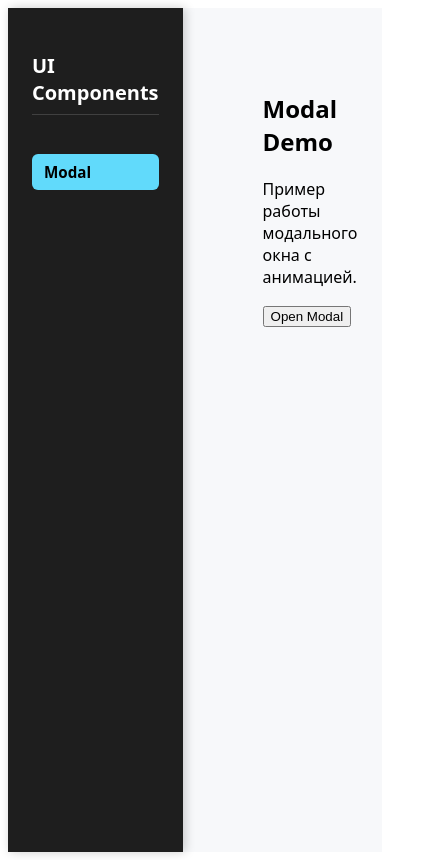
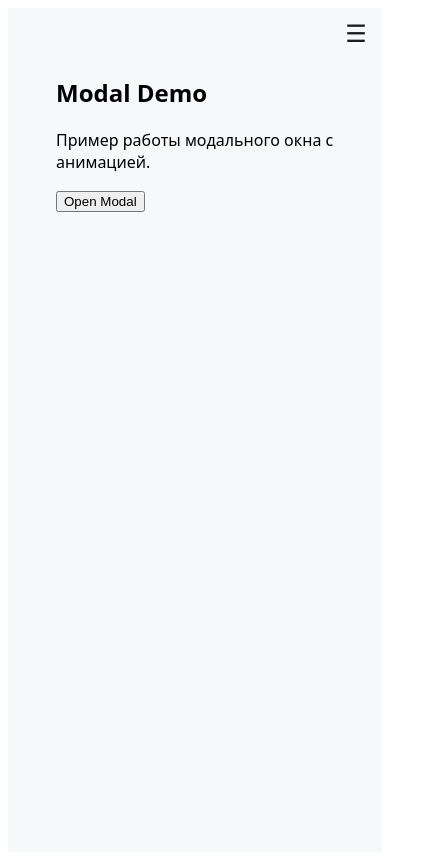
Before and after one commit to aliyarerbolatov12-maker/react-practice-lab, a React app: page /modal in a window 390 px wide. Shown: the whole page, 437 px wide, since content can reach past the window. Built offline with nearby package versions, Linux system fonts and the light colour scheme; the HTML template or start-up script is replaced by a standard one.

Commit message:
feat(layout): add responsive UiLayout with burger menu

```diff
--- a/src/layouts/UiLayout.module.css
+++ b/src/layouts/UiLayout.module.css
@@ -3,17 +3,51 @@
     min-height: 100vh;
     background-color: #f7f8fa;
     font-family: system-ui, -apple-system, "Segoe UI", Roboto, sans-serif;
+    overflow-x: hidden;
+}
+
+.menuButton {
+    display: block;
+    position: fixed;
+    top: 1rem;
+    right: 1rem;
+    z-index: 500;
+    font-size: 1.5rem;
+    background: none;
+    border: none;
+    color: #1e1e1e;
+    cursor: pointer;
+    padding: 0.25rem 0.45rem;
+    border-radius: 6px;
+    transition: color 0.2s ease;
+}
+
+.menuButton.open {
+    color: #ffffff;
 }
 
 .sidebar {
-  width: 240px;
-  background-color: #1e1e1e;
+    position: fixed;
+    top: 0;
+    right: 0;
+    height: 100vh;
+    width: 280px;
+    max-width: 85%;
+    background: #1e1e1e;
     color: #fff;
     padding: 1.5rem;
     display: flex;
     flex-direction: column;
     gap: 1.2rem;
-  box-shadow: 2px 0 10px rgba(0, 0, 0, 0.2);
+    transform: translateX(110%);
+    transition: transform 0.3s ease, opacity 0.2s ease;
+    opacity: 0;
+    z-index: 150;
+}
+
+.sidebar.open {
+    transform: translateX(0);
+    opacity: 1;
 }
 
 .title {
@@ -35,7 +69,7 @@
     font-size: 0.95rem;
     padding: 0.5rem 0.75rem;
     border-radius: 6px;
-  transition: all 0.2s ease-in-out;
+    transition: background-color 0.2s ease, color 0.2s ease;
 }
 
 .link:hover {
@@ -52,16 +86,25 @@
 .main {
     flex: 1;
     padding: 2rem 3rem;
-  animation: fadeIn 0.3s ease-out;
 }
 
-@keyframes fadeIn {
-  from {
-    opacity: 0;
-    transform: translateY(8px);
+@media (max-width: 480px) {
+    .sidebar {
+        width: 70%;
+        max-width: 300px;
     }
-  to {
-    opacity: 1;
-    transform: translateY(0);
+
+    .main {
+        padding: 1rem;
     }
 }
+
+@media (max-width: 768px) {
+    .sidebar {
+        width: 260px;
+    }
+
+    .main {
+        padding: 1rem;
+    }
+}
--- a/src/layouts/UiLayout.tsx
+++ b/src/layouts/UiLayout.tsx
@@ -1,10 +1,21 @@
+import { useState } from "react";
 import { Outlet, NavLink } from "react-router-dom";
 import styles from "./UiLayout.module.css";
 
 export default function UiLayout() {
+  const [sidebarOpen, setSidebarOpen] = useState(false);
+
+  const toggleSidebar = () => setSidebarOpen(!sidebarOpen);
+
   return (
     <div className={styles.layout}>
-      <aside className={styles.sidebar}>
+      <button
+        className={`${styles.menuButton} ${sidebarOpen ? styles.open : ""}`}
+        onClick={toggleSidebar}
+      >
+        ☰
+      </button>
+      <aside className={`${styles.sidebar} ${sidebarOpen ? styles.open : ""}`}>
         <h3 className={styles.title}>UI Components</h3>
         <nav className={styles.nav}>
           <NavLink
```
Lines whose indentation alone changed are shown as unchanged.
